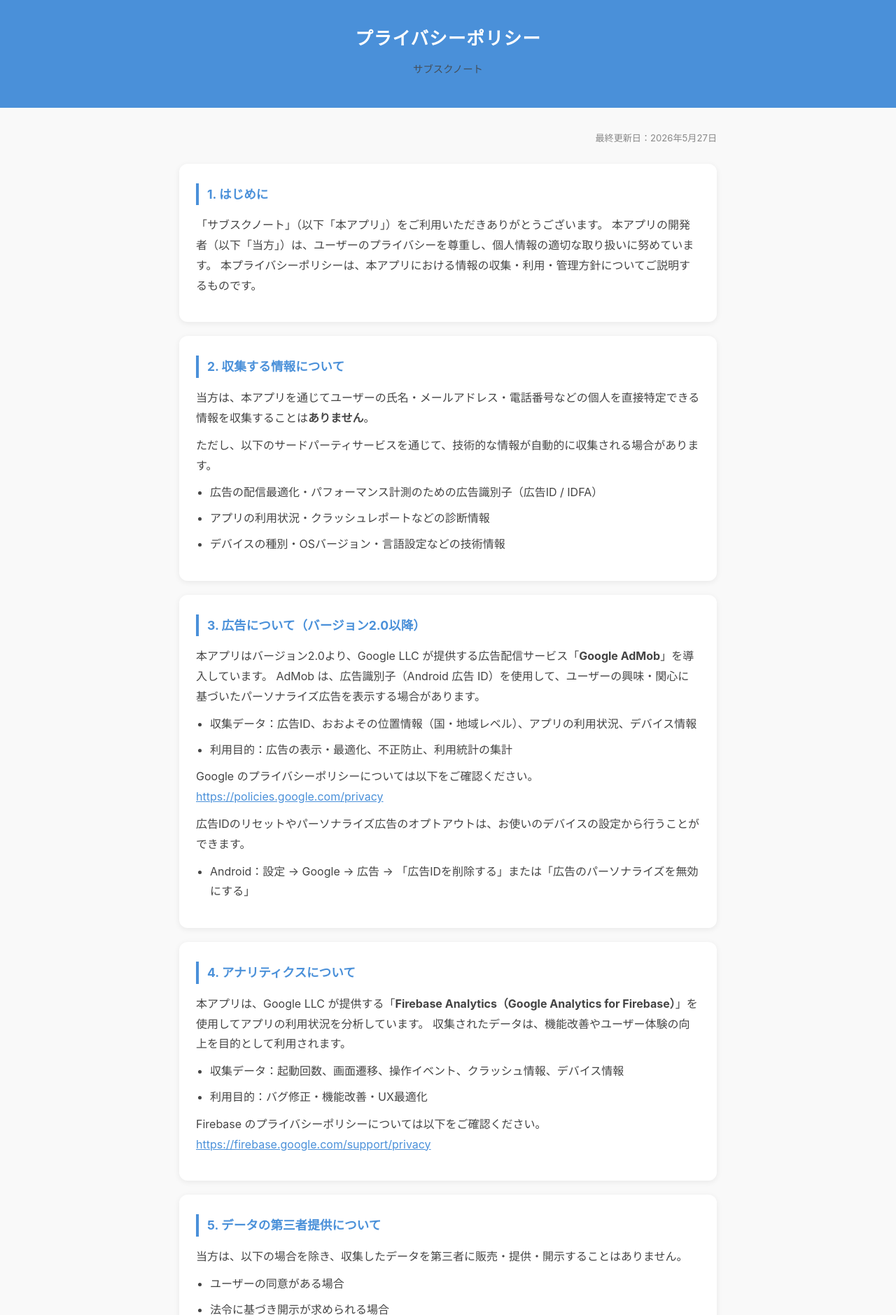
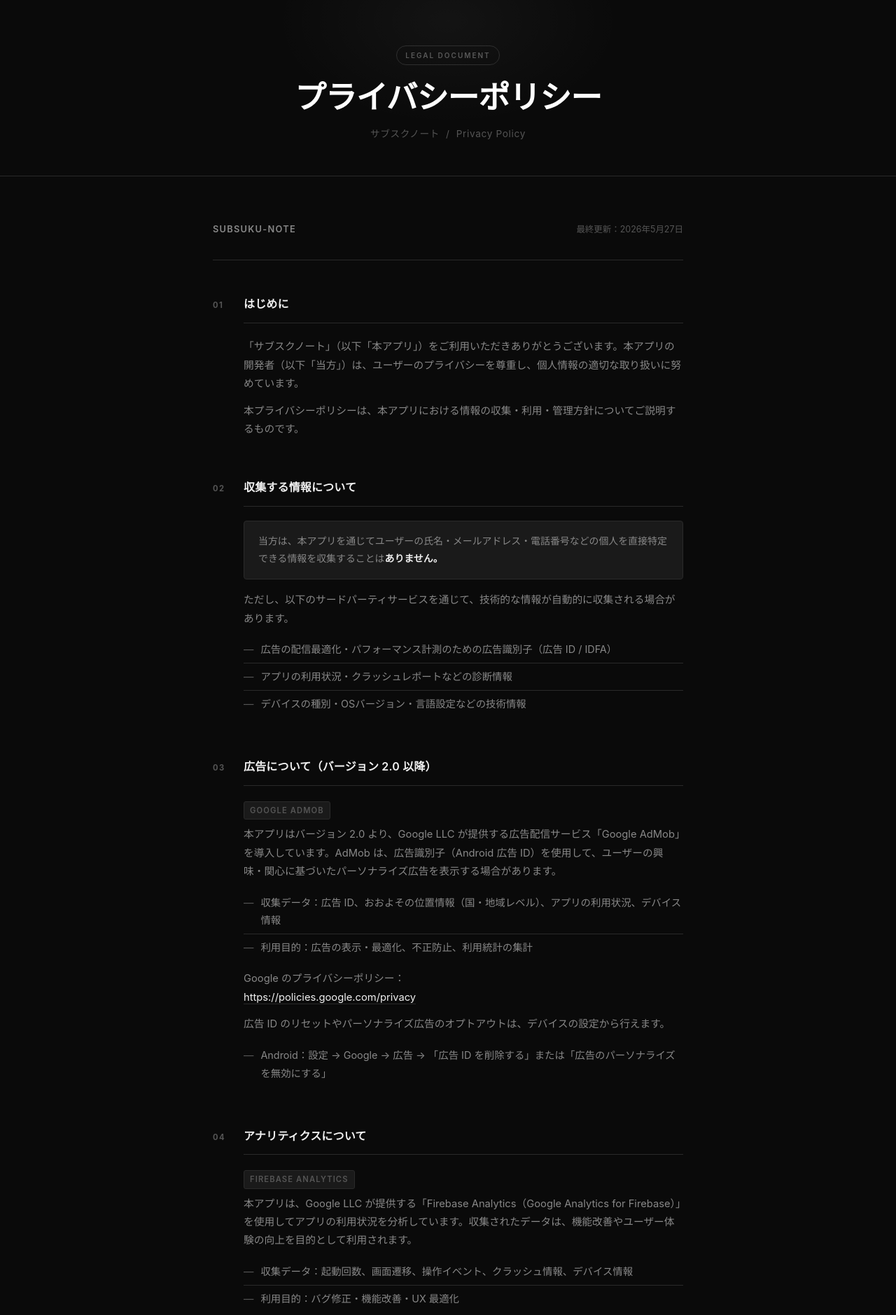
Before and after one commit to daiki-83/subsuku-note-privacy-policy, a plain HTML site: page index.html in a window 1280 px wide. Shown: the top 1879 px of the page at 70% size. Drawn offline with Linux system fonts and the light colour scheme.

Commit message:
style: redesign with monochrome stylish layout

```diff
--- a/index.html
+++ b/index.html
@@ -3,111 +3,282 @@
 <head>
   <meta charset="UTF-8">
   <meta name="viewport" content="width=device-width, initial-scale=1.0">
-  <title>プライバシーポリシー - サブスクノート</title>
+  <title>プライバシーポリシー — サブスクノート</title>
   <style>
+    :root {
+      --bg: #0a0a0a;
+      --surface: #111111;
+      --surface-2: #1a1a1a;
+      --border: #2a2a2a;
+      --text-primary: #f0f0f0;
+      --text-secondary: #888888;
+      --text-muted: #555555;
+      --accent: #ffffff;
+      --accent-dim: #333333;
+    }
+
     *, *::before, *::after {
       box-sizing: border-box;
       margin: 0;
       padding: 0;
     }
 
-    body {
-      font-family: -apple-system, BlinkMacSystemFont, "Segoe UI", "Hiragino Sans", "Noto Sans JP", sans-serif;
-      font-size: 16px;
-      line-height: 1.8;
-      color: #333;
-      background-color: #f9f9f9;
+    html {
+      scroll-behavior: smooth;
     }
 
+    body {
+      background-color: var(--bg);
+      color: var(--text-primary);
+      font-family: -apple-system, BlinkMacSystemFont, "Segoe UI", "Hiragino Sans", "Noto Sans JP", sans-serif;
+      font-size: 15px;
+      line-height: 1.8;
+      -webkit-font-smoothing: antialiased;
+    }
+
+    /* ─── Header ─── */
     header {
-      background-color: #4a90d9;
-      color: #fff;
-      padding: 32px 20px;
+      border-bottom: 1px solid var(--border);
+      padding: 64px 24px 48px;
       text-align: center;
+      position: relative;
+      overflow: hidden;
+    }
+
+    header::before {
+      content: '';
+      position: absolute;
+      top: -120px;
+      left: 50%;
+      transform: translateX(-50%);
+      width: 500px;
+      height: 300px;
+      background: radial-gradient(ellipse at center, rgba(255,255,255,0.04) 0%, transparent 70%);
+      pointer-events: none;
+    }
+
+    .header-label {
+      display: inline-block;
+      font-size: 10px;
+      font-weight: 600;
+      letter-spacing: 0.2em;
+      text-transform: uppercase;
+      color: var(--text-muted);
+      border: 1px solid var(--border);
+      padding: 4px 12px;
+      border-radius: 20px;
+      margin-bottom: 20px;
     }
 
     header h1 {
-      font-size: 1.6rem;
+      font-size: clamp(1.6rem, 5vw, 2.8rem);
       font-weight: 700;
-      letter-spacing: 0.04em;
+      letter-spacing: -0.02em;
+      color: var(--accent);
+      line-height: 1.2;
     }
 
-    header p {
-      margin-top: 8px;
-      font-size: 0.9rem;
-      opacity: 0.85;
+    .header-sub {
+      margin-top: 12px;
+      font-size: 0.85rem;
+      color: var(--text-muted);
+      letter-spacing: 0.05em;
     }
 
+    /* ─── Main Layout ─── */
     main {
-      max-width: 800px;
-      margin: 32px auto;
-      padding: 0 16px 48px;
+      max-width: 720px;
+      margin: 0 auto;
+      padding: 64px 24px 96px;
     }
 
-    .card {
-      background: #fff;
-      border-radius: 12px;
-      box-shadow: 0 2px 8px rgba(0,0,0,0.07);
-      padding: 28px 24px;
+    .meta-bar {
+      display: flex;
+      align-items: center;
+      justify-content: space-between;
+      padding-bottom: 32px;
+      margin-bottom: 48px;
+      border-bottom: 1px solid var(--border);
+      flex-wrap: wrap;
+      gap: 8px;
+    }
+
+    .meta-bar-app {
+      font-size: 0.8rem;
+      font-weight: 600;
+      letter-spacing: 0.1em;
+      text-transform: uppercase;
+      color: var(--text-secondary);
+    }
+
+    .meta-bar-date {
+      font-size: 0.78rem;
+      color: var(--text-muted);
+    }
+
+    /* ─── Section ─── */
+    .section {
+      margin-bottom: 56px;
+    }
+
+    .section-header {
+      display: flex;
+      align-items: baseline;
+      gap: 16px;
       margin-bottom: 20px;
     }
 
-    h2 {
-      font-size: 1.1rem;
+    .section-num {
+      font-size: 0.7rem;
       font-weight: 700;
-      color: #4a90d9;
-      border-left: 4px solid #4a90d9;
-      padding-left: 12px;
-      margin-bottom: 14px;
+      letter-spacing: 0.12em;
+      color: var(--text-muted);
+      min-width: 28px;
+    }
+
+    .section-title {
+      font-size: 1rem;
+      font-weight: 600;
+      color: var(--text-primary);
+      letter-spacing: 0.01em;
+      border-bottom: 1px solid var(--border);
+      padding-bottom: 12px;
+      flex: 1;
+    }
+
+    .section-body {
+      padding-left: 44px;
     }
 
     p {
-      margin-bottom: 10px;
-      color: #444;
+      color: var(--text-secondary);
+      margin-bottom: 12px;
+      font-size: 0.92rem;
+    }
+
+    p:last-child {
+      margin-bottom: 0;
     }
 
     ul {
-      padding-left: 20px;
-      margin-bottom: 10px;
+      list-style: none;
+      margin: 12px 0;
     }
 
     li {
-      margin-bottom: 8px;
-      color: #444;
+      display: flex;
+      gap: 10px;
+      color: var(--text-secondary);
+      font-size: 0.9rem;
+      padding: 6px 0;
+      border-bottom: 1px solid var(--border);
+    }
+
+    li:last-child {
+      border-bottom: none;
+    }
+
+    li::before {
+      content: '—';
+      color: var(--text-muted);
+      flex-shrink: 0;
     }
 
     a {
-      color: #4a90d9;
+      color: var(--text-primary);
+      text-decoration: none;
+      border-bottom: 1px solid var(--border);
+      transition: border-color 0.2s, color 0.2s;
       word-break: break-all;
     }
 
     a:hover {
-      text-decoration: underline;
+      border-color: var(--text-primary);
     }
 
-    .updated {
-      text-align: right;
-      font-size: 0.82rem;
-      color: #888;
-      margin-bottom: 24px;
+    /* ─── Callout Block ─── */
+    .callout {
+      background: var(--surface-2);
+      border: 1px solid var(--border);
+      border-radius: 4px;
+      padding: 16px 20px;
+      margin: 16px 0;
     }
 
-    footer {
-      text-align: center;
-      font-size: 0.8rem;
-      color: #aaa;
-      padding: 24px 16px;
+    .callout p {
+      margin: 0;
+      font-size: 0.87rem;
     }
 
+    /* ─── Tag ─── */
+    .tag {
+      display: inline-block;
+      font-size: 0.7rem;
+      font-weight: 600;
+      letter-spacing: 0.1em;
+      text-transform: uppercase;
+      color: var(--text-muted);
+      background: var(--surface-2);
+      border: 1px solid var(--border);
+      padding: 2px 8px;
+      border-radius: 3px;
+      margin-bottom: 8px;
+    }
+
+    /* ─── Divider ─── */
+    .divider {
+      border: none;
+      border-top: 1px solid var(--border);
+      margin: 56px 0;
+    }
+
+    /* ─── Footer ─── */
+    footer {
+      border-top: 1px solid var(--border);
+      padding: 32px 24px;
+      text-align: center;
+    }
+
+    .footer-inner {
+      max-width: 720px;
+      margin: 0 auto;
+      display: flex;
+      justify-content: space-between;
+      align-items: center;
+      flex-wrap: wrap;
+      gap: 12px;
+    }
+
+    footer p {
+      font-size: 0.78rem;
+      color: var(--text-muted);
+      margin: 0;
+    }
+
+    footer a {
+      font-size: 0.78rem;
+      color: var(--text-muted);
+      border-bottom-color: var(--text-muted);
+    }
+
+    /* ─── Responsive ─── */
     @media (max-width: 480px) {
-      header h1 {
-        font-size: 1.3rem;
+      header {
+        padding: 48px 20px 36px;
       }
-      .card {
-        padding: 20px 16px;
+      main {
+        padding: 40px 20px 72px;
       }
-      h2 {
-        font-size: 1rem;
+      .section-body {
+        padding-left: 0;
+      }
+      .section-header {
+        flex-direction: column;
+        gap: 4px;
+      }
+      .footer-inner {
+        flex-direction: column;
+        text-align: center;
       }
     }
   </style>
@@ -115,122 +286,159 @@
 <body>
 
 <header>
+  <div class="header-label">Legal Document</div>
   <h1>プライバシーポリシー</h1>
-  <p>サブスクノート</p>
+  <p class="header-sub">サブスクノート &nbsp;/&nbsp; Privacy Policy</p>
 </header>
 
 <main>
-  <p class="updated">最終更新日：2026年5月27日</p>
 
-  <div class="card">
-    <h2>1. はじめに</h2>
-    <p>
-      「サブスクノート」（以下「本アプリ」）をご利用いただきありがとうございます。
-      本アプリの開発者（以下「当方」）は、ユーザーのプライバシーを尊重し、個人情報の適切な取り扱いに努めています。
-      本プライバシーポリシーは、本アプリにおける情報の収集・利用・管理方針についてご説明するものです。
-    </p>
+  <div class="meta-bar">
+    <span class="meta-bar-app">Subsuku-Note</span>
+    <span class="meta-bar-date">最終更新：2026年5月27日</span>
   </div>
 
-  <div class="card">
-    <h2>2. 収集する情報について</h2>
-    <p>
-      当方は、本アプリを通じてユーザーの氏名・メールアドレス・電話番号などの個人を直接特定できる情報を収集することは<strong>ありません</strong>。
-    </p>
+  <!-- 1 -->
+  <div class="section">
+    <div class="section-header">
+      <span class="section-num">01</span>
+      <h2 class="section-title">はじめに</h2>
+    </div>
+    <div class="section-body">
+      <p>「サブスクノート」（以下「本アプリ」）をご利用いただきありがとうございます。本アプリの開発者（以下「当方」）は、ユーザーのプライバシーを尊重し、個人情報の適切な取り扱いに努めています。</p>
+      <p>本プライバシーポリシーは、本アプリにおける情報の収集・利用・管理方針についてご説明するものです。</p>
+    </div>
+  </div>
+
+  <!-- 2 -->
+  <div class="section">
+    <div class="section-header">
+      <span class="section-num">02</span>
+      <h2 class="section-title">収集する情報について</h2>
+    </div>
+    <div class="section-body">
+      <div class="callout">
+        <p>当方は、本アプリを通じてユーザーの氏名・メールアドレス・電話番号などの個人を直接特定できる情報を収集することは<strong style="color: var(--text-primary);">ありません。</strong></p>
+      </div>
       <p>ただし、以下のサードパーティサービスを通じて、技術的な情報が自動的に収集される場合があります。</p>
       <ul>
-      <li>広告の配信最適化・パフォーマンス計測のための広告識別子（広告ID / IDFA）</li>
+        <li>広告の配信最適化・パフォーマンス計測のための広告識別子（広告 ID / IDFA）</li>
         <li>アプリの利用状況・クラッシュレポートなどの診断情報</li>
         <li>デバイスの種別・OSバージョン・言語設定などの技術情報</li>
       </ul>
     </div>
+  </div>
 
-  <div class="card">
-    <h2>3. 広告について（バージョン2.0以降）</h2>
-    <p>
-      本アプリはバージョン2.0より、Google LLC が提供する広告配信サービス「<strong>Google AdMob</strong>」を導入しています。
-      AdMob は、広告識別子（Android 広告 ID）を使用して、ユーザーの興味・関心に基づいたパーソナライズ広告を表示する場合があります。
-    </p>
+  <!-- 3 -->
+  <div class="section">
+    <div class="section-header">
+      <span class="section-num">03</span>
+      <h2 class="section-title">広告について（バージョン 2.0 以降）</h2>
+    </div>
+    <div class="section-body">
+      <span class="tag">Google AdMob</span>
+      <p>本アプリはバージョン 2.0 より、Google LLC が提供する広告配信サービス「Google AdMob」を導入しています。AdMob は、広告識別子（Android 広告 ID）を使用して、ユーザーの興味・関心に基づいたパーソナライズ広告を表示する場合があります。</p>
       <ul>
-      <li>収集データ：広告ID、おおよその位置情報（国・地域レベル）、アプリの利用状況、デバイス情報</li>
+        <li>収集データ：広告 ID、おおよその位置情報（国・地域レベル）、アプリの利用状況、デバイス情報</li>
         <li>利用目的：広告の表示・最適化、不正防止、利用統計の集計</li>
       </ul>
-    <p>
-      Google のプライバシーポリシーについては以下をご確認ください。<br>
-      <a href="https://policies.google.com/privacy" target="_blank" rel="noopener noreferrer">https://policies.google.com/privacy</a>
-    </p>
-    <p>
-      広告IDのリセットやパーソナライズ広告のオプトアウトは、お使いのデバイスの設定から行うことができます。
-    </p>
+      <p>Google のプライバシーポリシー：<br><a href="https://policies.google.com/privacy" target="_blank" rel="noopener noreferrer">https://policies.google.com/privacy</a></p>
+      <p>広告 ID のリセットやパーソナライズ広告のオプトアウトは、デバイスの設定から行えます。</p>
       <ul>
-      <li>Android：設定 → Google → 広告 → 「広告IDを削除する」または「広告のパーソナライズを無効にする」</li>
+        <li>Android：設定 → Google → 広告 → 「広告 ID を削除する」または「広告のパーソナライズを無効にする」</li>
       </ul>
     </div>
+  </div>
 
-  <div class="card">
-    <h2>4. アナリティクスについて</h2>
-    <p>
-      本アプリは、Google LLC が提供する「<strong>Firebase Analytics（Google Analytics for Firebase）</strong>」を使用してアプリの利用状況を分析しています。
-      収集されたデータは、機能改善やユーザー体験の向上を目的として利用されます。
-    </p>
+  <!-- 4 -->
+  <div class="section">
+    <div class="section-header">
+      <span class="section-num">04</span>
+      <h2 class="section-title">アナリティクスについて</h2>
+    </div>
+    <div class="section-body">
+      <span class="tag">Firebase Analytics</span>
+      <p>本アプリは、Google LLC が提供する「Firebase Analytics（Google Analytics for Firebase）」を使用してアプリの利用状況を分析しています。収集されたデータは、機能改善やユーザー体験の向上を目的として利用されます。</p>
       <ul>
         <li>収集データ：起動回数、画面遷移、操作イベント、クラッシュ情報、デバイス情報</li>
-      <li>利用目的：バグ修正・機能改善・UX最適化</li>
+        <li>利用目的：バグ修正・機能改善・UX 最適化</li>
       </ul>
-    <p>
-      Firebase のプライバシーポリシーについては以下をご確認ください。<br>
-      <a href="https://firebase.google.com/support/privacy" target="_blank" rel="noopener noreferrer">https://firebase.google.com/support/privacy</a>
-    </p>
+      <p>Firebase のプライバシーポリシー：<br><a href="https://firebase.google.com/support/privacy" target="_blank" rel="noopener noreferrer">https://firebase.google.com/support/privacy</a></p>
+    </div>
   </div>
 
-  <div class="card">
-    <h2>5. データの第三者提供について</h2>
-    <p>
-      当方は、以下の場合を除き、収集したデータを第三者に販売・提供・開示することはありません。
-    </p>
+  <!-- 5 -->
+  <div class="section">
+    <div class="section-header">
+      <span class="section-num">05</span>
+      <h2 class="section-title">データの第三者提供について</h2>
+    </div>
+    <div class="section-body">
+      <p>当方は、以下の場合を除き、収集したデータを第三者に販売・提供・開示することはありません。</p>
       <ul>
         <li>ユーザーの同意がある場合</li>
         <li>法令に基づき開示が求められる場合</li>
-      <li>上記3・4項に記載のサードパーティサービス（Google LLC）によるデータ処理（各社のプライバシーポリシーに従い処理されます）</li>
+        <li>上記 03・04 項に記載のサードパーティサービス（Google LLC）によるデータ処理</li>
       </ul>
     </div>
-
-  <div class="card">
-    <h2>6. データの保存・管理</h2>
-    <p>
-      本アプリに入力されたサブスクリプション情報（サービス名・金額・更新日など）は、ユーザーのデバイス内にのみ保存されます。
-      当方のサーバーにはアップロードされません。
-    </p>
   </div>
 
-  <div class="card">
-    <h2>7. 子どものプライバシーについて</h2>
-    <p>
-      本アプリは13歳未満の子どもを対象としておらず、意図的に13歳未満の子どもから個人情報を収集することはありません。
-      万一、13歳未満の子どもに関する情報が収集されていると判明した場合は、速やかに削除対応を行います。
-    </p>
+  <!-- 6 -->
+  <div class="section">
+    <div class="section-header">
+      <span class="section-num">06</span>
+      <h2 class="section-title">データの保存・管理</h2>
+    </div>
+    <div class="section-body">
+      <div class="callout">
+        <p>本アプリに入力されたサブスクリプション情報（サービス名・金額・更新日など）は、ユーザーのデバイス内にのみ保存されます。当方のサーバーへはアップロードされません。</p>
+      </div>
+    </div>
   </div>
 
-  <div class="card">
-    <h2>8. プライバシーポリシーの変更について</h2>
-    <p>
-      当方は、法令の改正やサービス内容の変更に伴い、本プライバシーポリシーを予告なく変更する場合があります。
-      変更後のポリシーは本ページに掲載した時点から効力を生じます。
-      定期的にご確認いただくことをお勧めします。
-    </p>
+  <!-- 7 -->
+  <div class="section">
+    <div class="section-header">
+      <span class="section-num">07</span>
+      <h2 class="section-title">子どものプライバシーについて</h2>
+    </div>
+    <div class="section-body">
+      <p>本アプリは 13 歳未満の子どもを対象としておらず、意図的に 13 歳未満の子どもから個人情報を収集することはありません。万一、13 歳未満の子どもに関する情報が収集されていると判明した場合は、速やかに削除対応を行います。</p>
+    </div>
   </div>
 
-  <div class="card">
-    <h2>9. お問い合わせ</h2>
+  <!-- 8 -->
+  <div class="section">
+    <div class="section-header">
+      <span class="section-num">08</span>
+      <h2 class="section-title">プライバシーポリシーの変更について</h2>
+    </div>
+    <div class="section-body">
+      <p>当方は、法令の改正やサービス内容の変更に伴い、本プライバシーポリシーを予告なく変更する場合があります。変更後のポリシーは本ページに掲載した時点から効力を生じます。定期的にご確認いただくことをお勧めします。</p>
+    </div>
+  </div>
+
+  <!-- 9 -->
+  <div class="section">
+    <div class="section-header">
+      <span class="section-num">09</span>
+      <h2 class="section-title">お問い合わせ</h2>
+    </div>
+    <div class="section-body">
       <p>本プライバシーポリシーに関するご質問・ご意見は、以下の連絡先までお問い合わせください。</p>
-    <p>
-      メールアドレス：<a href="mailto:rokushino@aps.bbiq.jp">rokushino@aps.bbiq.jp</a>
-    </p>
+      <div class="callout">
+        <p>Email&nbsp;&nbsp;<a href="mailto:rokushino@aps.bbiq.jp">rokushino@aps.bbiq.jp</a></p>
+      </div>
+    </div>
   </div>
 
 </main>
 
 <footer>
-  <p>&copy; 2026 サブスクノート. All rights reserved.</p>
+  <div class="footer-inner">
+    <p>&copy; 2026 サブスクノート</p>
+    <p>All rights reserved.</p>
+  </div>
 </footer>
 
 </body>
```
Lines whose indentation alone changed are shown as unchanged.
